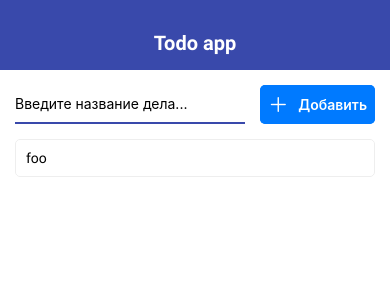
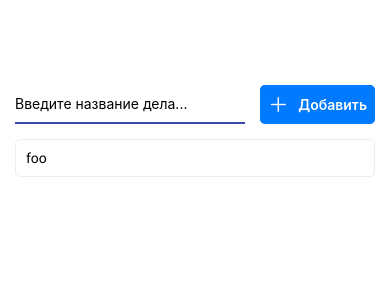
Before and after one commit to divasilevski/react-native-todo-app, a React Native app: screen / in a window 390 px wide. Shown: the top 300 px of the page. Built offline with nearby package versions, Linux system fonts and the light colour scheme.

Commit message:
Platform, Keyboard

```diff
--- a/src/components/AddTodo.js
+++ b/src/components/AddTodo.js
@@ -1,5 +1,5 @@
 import React, { useState } from "react";
-import { StyleSheet, TextInput, View, Button, Alert } from "react-native";
+import { StyleSheet, TextInput, View, Keyboard, Alert } from "react-native";
 import { THEME } from "../theme";
 import { AntDesign } from "@expo/vector-icons";
 
@@ -10,6 +10,7 @@
     if (value.trim()) {
       onSubmit(value);
       setValue("");
+      Keyboard.dismiss();
     } else {
       Alert.alert("Название дела не может быть пустым!");
     }
--- a/src/components/Navbar.js
+++ b/src/components/Navbar.js
@@ -1,11 +1,19 @@
 import React from "react";
-import { View,  StyleSheet } from "react-native";
+import { View, StyleSheet, Platform } from "react-native";
 import { THEME } from "../theme";
 import { AppTextBold } from "./ui/AppTextBold";
 
 export const Navbar = ({ title }) => {
   return (
-    <View style={styles.navbar}>
+    <View
+      style={{
+        ...styles.navbar,
+        ...Platform.select({
+          ios: styles.navbarIos,
+          android: styles.navbarAndroid,
+        }),
+      }}
+    >
       <AppTextBold style={styles.text}>{title}</AppTextBold>
     </View>
   );
@@ -16,11 +24,17 @@
     height: 70,
     alignItems: "center",
     justifyContent: "flex-end",
-    backgroundColor: THEME.MAIN_COLOR,
     paddingBottom: 15,
   },
+  navbarAndroid: {
+    backgroundColor: THEME.MAIN_COLOR,
+  },
+  navbarIos: {
+    borderBottomColor: THEME.MAIN_COLOR,
+    borderBottomWidth: 1,
+  },
   text: {
-    color: "white",
+    color: Platform.OS === "ios" ? THEME.MAIN_COLOR : "white",
     fontSize: 20,
   },
 });
--- a/src/components/ui/AppButton.jsx
+++ b/src/components/ui/AppButton.jsx
@@ -1,15 +1,24 @@
 import React from "react";
-import { StyleSheet, TouchableOpacity, View } from "react-native";
+import {
+  StyleSheet,
+  TouchableOpacity,
+  TouchableNativeFeedback,
+  Platform,
+  View,
+} from "react-native";
 import { THEME } from "../../theme";
 import { AppTextBold } from "./AppTextBold";
 
 export const AppButton = ({ children, onPress, color = THEME.MAIN_COLOR }) => {
+  const Wrapper =
+    Platform.OS === "android" ? TouchableNativeFeedback : TouchableOpacity;
+
   return (
-    <TouchableOpacity onPress={onPress} activeOpacity={0.7}>
+    <Wrapper onPress={onPress} activeOpacity={0.7}>
       <View style={{ ...styles.button, backgroundColor: color }}>
         <AppTextBold style={styles.text}>{children}</AppTextBold>
       </View>
-    </TouchableOpacity>
+    </Wrapper>
   );
 };
 
```
